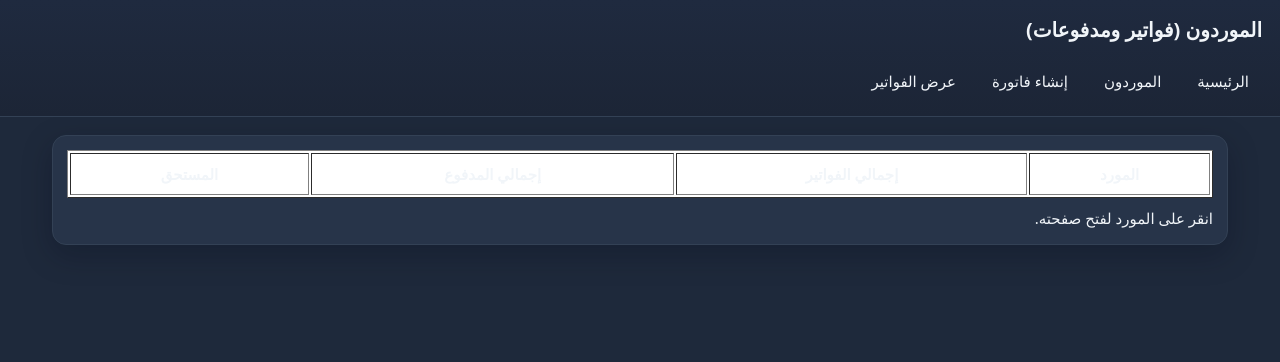
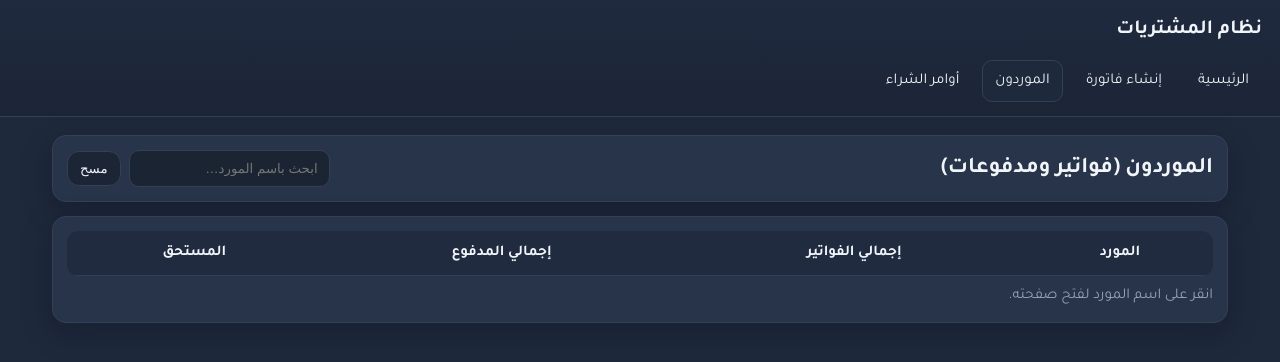
Before and after one commit to ixAbdulaziz/erp-procurement, a website: page web/invoices.html in a window 1280 px wide. Drawn offline with Linux system fonts and the light colour scheme; no server answers.

Commit message:
Update invoices.html

```diff
--- a/web/invoices.html
+++ b/web/invoices.html
@@ -3,32 +3,89 @@
 <head>
   <meta charset="utf-8" />
   <meta name="viewport" content="width=device-width, initial-scale=1" />
-  <title>عرض الفواتير حسب المورد</title>
+  <title>الموردون – فواتير ومدفوعات</title>
+
+  <!-- خط عربي حديث -->
+  <link rel="preconnect" href="https://fonts.googleapis.com">
+  <link href="https://fonts.googleapis.com/css2?family=Tajawal:wght@400;600;700&display=swap" rel="stylesheet">
+
+  <!-- الثيم الداكن الذي وضعناه في style.css -->
   <link rel="stylesheet" href="./assets/css/style.css" />
 </head>
 <body>
+  <!-- Navbar موحّد -->
   <header>
-    <h1>الموردون (فواتير ومدفوعات)</h1>
-    <nav>
-      <a href="/">الرئيسية</a>
-      <a href="/suppliers.html">الموردون</a>
-      <a href="/invoice_new.html">إنشاء فاتورة</a>
-      <a href="/invoices.html">عرض الفواتير</a>
+    <h1>نظام المشتريات</h1>
+    <nav id="mainNav">
+      <a href="/" data-match="/">الرئيسية</a>
+      <a href="/invoice_new.html" data-match="/invoice_new.html">إنشاء فاتورة</a>
+      <a href="/invoices.html" data-match="/invoices.html">الموردون</a>
+      <a href="/pos.html" data-match="/pos.html">أوامر الشراء</a>
     </nav>
   </header>
+  <script>
+    // يظلل رابط الصفحة الحالية في الـ Navbar
+    (function markActive(){
+      const p = location.pathname.replace(/\/+$/, '') || '/';
+      document.querySelectorAll('#mainNav a').forEach(a=>{
+        const m = a.getAttribute('data-match');
+        if ((m === '/' && p === '/') || (m !== '/' && p.endsWith(m))) {
+          a.style.background = '#1e293b';
+          a.style.borderColor = '#334155';
+        }
+      });
+    })();
+  </script>
 
   <main>
+    <!-- بطاقة العنوان / شريط أدوات بسيط -->
+    <section class="card center" style="justify-content:space-between;">
+      <div class="center" style="gap:10px;">
+        <h2 style="margin:0;">الموردون (فواتير ومدفوعات)</h2>
+      </div>
+      <div class="center" style="gap:8px;">
+        <!-- بإمكاننا لاحقاً ربط هذا الحقل ببحث فوري -->
+        <input id="q" placeholder="ابحث باسم المورد…" style="max-width:240px">
+        <button id="clearQ" class="btn">مسح</button>
+      </div>
+    </section>
+
+    <!-- جدول الموردين -->
     <section class="card">
-      <table id="tbl" border="1" cellpadding="8" style="width:100%;background:#fff;">
+      <table id="tbl" class="table">
         <thead>
-          <tr><th>المورد</th><th>إجمالي الفواتير</th><th>إجمالي المدفوع</th><th>المستحق</th></tr>
+          <tr>
+            <th>المورد</th>
+            <th>إجمالي الفواتير</th>
+            <th>إجمالي المدفوع</th>
+            <th>المستحق</th>
+          </tr>
         </thead>
         <tbody></tbody>
       </table>
-      <div style="margin-top:8px;">انقر على المورد لفتح صفحته.</div>
+      <div class="muted" style="margin-top:8px">انقر على اسم المورد لفتح صفحته.</div>
     </section>
   </main>
 
+  <!-- سكربت الصفحة الأصلي (يجلب البيانات ويرسم الصفوف) -->
   <script src="./assets/js/invoices.js"></script>
+
+  <script>
+    // بحث بسيط اختياري: يفلتر الصفوف التي يرسمها invoices.js بعد التحميل
+    (function simpleFilter(){
+      const Q = document.getElementById('q');
+      const CLR = document.getElementById('clearQ');
+      function doFilter(){
+        const v = Q.value.trim();
+        const rows = document.querySelectorAll('#tbl tbody tr');
+        rows.forEach(tr=>{
+          const name = (tr.querySelector('td')?.textContent || '').trim();
+          tr.style.display = v && !name.includes(v) ? 'none' : '';
+        });
+      }
+      Q.addEventListener('input', doFilter);
+      CLR.addEventListener('click', ()=>{ Q.value=''; doFilter(); Q.focus(); });
+    })();
+  </script>
 </body>
 </html>
```
